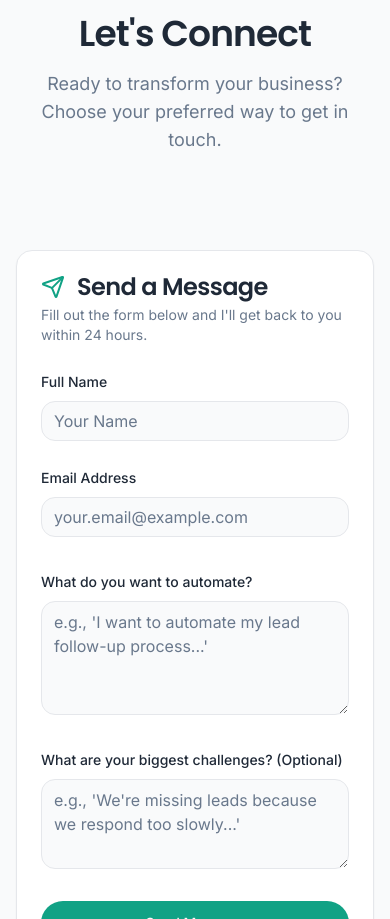
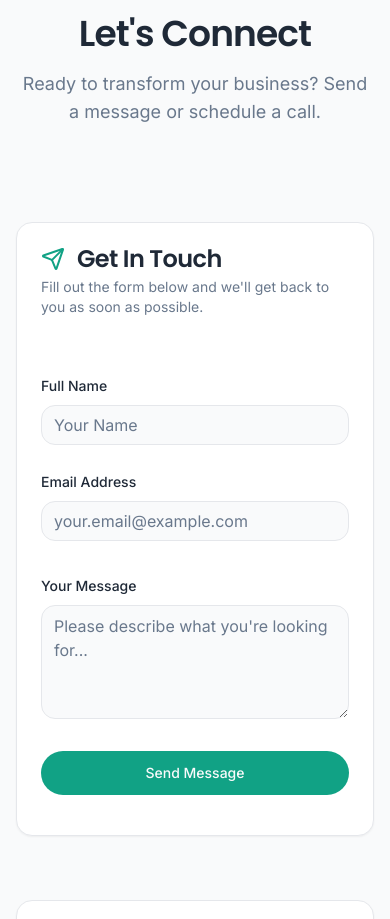
Before and after one commit to Tobiloba00/omniai-site, a Next.js app: page /contact in a window 390 px wide. Shown: the part 163-1082 px from the top of the page. Built offline with nearby package versions, Linux system fonts and the light colour scheme.

Commit message:
Update contact form to use FormSubmit

```diff
--- a/src/app/contact/page.tsx
+++ b/src/app/contact/page.tsx
@@ -1,58 +1,19 @@
-
-'use client';
-
-import { useState } from 'react';
-import { useForm } from 'react-hook-form';
-import { zodResolver } from '@hookform/resolvers/zod';
-import { Loader2, Mail, Send, CheckCircle, Lightbulb, Calendar } from 'lucide-react';
+import { Mail, Send, Calendar } from 'lucide-react';
 
 import { Button } from '@/components/ui/button';
 import { Card, CardContent, CardDescription, CardHeader, CardTitle } from '@/components/ui/card';
-import { Form, FormControl, FormField, FormItem, FormLabel, FormMessage } from '@/components/ui/form';
 import { Input } from '@/components/ui/input';
 import { Textarea } from '@/components/ui/textarea';
-import { useToast } from "@/hooks/use-toast";
-import { submitContactForm } from './actions';
-import type { Suggestion } from './actions';
-import { contactFormSchema, type ContactFormData } from './schema';
+import { Label } from '@/components/ui/label';
 
 export default function ContactPage() {
-  const [formState, setFormState] = useState<{ status: 'idle' | 'loading' | 'success' | 'error', suggestions: Suggestion[] | null }>({ status: 'idle', suggestions: null });
-  const { toast } = useToast();
-
-  const form = useForm<ContactFormData>({
-    resolver: zodResolver(contactFormSchema),
-    defaultValues: {
-      name: '',
-      email: '',
-      automationNeeds: '',
-      challenges: '',
-    },
-  });
-
-  async function onSubmit(values: ContactFormData) {
-    setFormState({ status: 'loading', suggestions: null });
-    const result = await submitContactForm(values);
-    if (result.success) {
-      setFormState({ status: 'success', suggestions: result.suggestions });
-      form.reset();
-    } else {
-      setFormState({ status: 'error', suggestions: null });
-      toast({
-        variant: "destructive",
-        title: "Submission Failed",
-        description: result.error || "Something went wrong. Please try again.",
-      });
-    }
-  }
-
   return (
     <div className="fade-in">
       <section className="py-24 md:py-32">
         <div className="container mx-auto px-4 text-center max-w-3xl">
           <h1 className="text-4xl md:text-5xl font-poppins font-semibold tracking-tight">Let's Connect</h1>
           <p className="mt-4 text-lg md:text-xl text-muted-foreground">
-            Ready to transform your business? Choose your preferred way to get in touch.
+            Ready to transform your business? Send a message or schedule a call.
           </p>
         </div>
       </section>
@@ -63,55 +24,33 @@ export default function ContactPage() {
           <div className="lg:col-span-1">
              <Card className="shadow-sm rounded-2xl">
               <CardHeader>
-                <CardTitle className="flex items-center gap-3 font-poppins"><Send className="text-primary w-6 h-6" /> Send a Message</CardTitle>
-                <CardDescription>Fill out the form below and I'll get back to you within 24 hours.</CardDescription>
+                <CardTitle className="flex items-center gap-3 font-poppins"><Send className="text-primary w-6 h-6" /> Get In Touch</CardTitle>
+                <CardDescription>Fill out the form below and we'll get back to you as soon as possible.</CardDescription>
               </CardHeader>
               <CardContent className="px-6 pt-0 pb-10">
-                {formState.status === 'success' ? (
-                  <div className="text-center py-10">
-                    <CheckCircle className="w-16 h-16 text-green-500 mx-auto mb-4" />
-                    <h3 className="text-2xl font-poppins font-semibold">Message Sent!</h3>
-                    <p className="text-muted-foreground mt-2">Thank you for reaching out. I'll be in touch shortly.</p>
-                    {formState.suggestions && (
-                      <div className="mt-8 text-left bg-secondary p-6 rounded-lg">
-                        <h4 className="text-xl font-poppins font-semibold flex items-center gap-2 mb-4"><Lightbulb className="text-amber-500" /> AI Powered Suggestions</h4>
-                        <p className="text-muted-foreground mb-4">Based on your submission, here are a few ideas:</p>
-                        <ul className="space-y-3">
-                          {formState.suggestions.map((s, i) => (
-                            <li key={i} className="bg-background p-4 rounded-md">
-                              <p className="font-semibold text-foreground font-poppins">{s.title}</p>
-                              <p className="text-sm text-muted-foreground">{s.description}</p>
-                            </li>
-                          ))}
-                        </ul>
-                      </div>
-                    )}
-                    <Button onClick={() => setFormState({ status: 'idle', suggestions: null })} className="mt-8">Send another message</Button>
+                <form action="https://formsubmit.co/omniaiteamsl@gmail.com" method="POST" className="space-y-8">
+                   <input type="hidden" name="_captcha" value="false" />
+                   <input type="hidden" name="_next" value="https://omniai.vercel.app/thank-you" />
+
+                  <div className="grid sm:grid-cols-2 gap-6">
+                    <div className="space-y-2">
+                      <Label htmlFor="name">Full Name</Label>
+                      <Input id="name" name="name" placeholder="Your Name" required />
+                    </div>
+                    <div className="space-y-2">
+                      <Label htmlFor="email">Email Address</Label>
+                      <Input id="email" name="email" type="email" placeholder="your.email@example.com" required />
+                    </div>
                   </div>
-                ) : (
-                  <Form {...form}>
-                    <form onSubmit={form.handleSubmit(onSubmit)} className="space-y-8">
-                      <div className="grid sm:grid-cols-2 gap-6">
-                        <FormField control={form.control} name="name" render={({ field }) => (
-                          <FormItem><FormLabel>Full Name</FormLabel><FormControl><Input placeholder="Your Name" {...field} /></FormControl><FormMessage /></FormItem>
-                        )} />
-                        <FormField control={form.control} name="email" render={({ field }) => (
-                          <FormItem><FormLabel>Email Address</FormLabel><FormControl><Input placeholder="your.email@example.com" {...field} /></FormControl><FormMessage /></FormItem>
-                        )} />
-                      </div>
-                      <FormField control={form.control} name="automationNeeds" render={({ field }) => (
-                        <FormItem><FormLabel>What do you want to automate?</FormLabel><FormControl><Textarea placeholder="e.g., 'I want to automate my lead follow-up process...'" rows={4} {...field} /></FormControl><FormMessage /></FormItem>
-                      )} />
-                      <FormField control={form.control} name="challenges" render={({ field }) => (
-                        <FormItem><FormLabel>What are your biggest challenges? (Optional)</FormLabel><FormControl><Textarea placeholder="e.g., 'We're missing leads because we respond too slowly...'" rows={3} {...field} /></FormControl><FormMessage /></FormItem>
-                      )} />
-                      <Button type="submit" disabled={formState.status === 'loading'} className="w-full" size="lg">
-                        {formState.status === 'loading' && <Loader2 className="mr-2 h-4 w-4 animate-spin" />}
-                        Send Message
-                      </Button>
-                    </form>
-                  </Form>
-                )}
+                  <div className="space-y-2">
+                    <Label htmlFor="message">Your Message</Label>
+                    <Textarea id="message" name="message" placeholder="Please describe what you're looking for..." rows={4} required />
+                  </div>
+
+                  <Button type="submit" className="w-full" size="lg">
+                    Send Message
+                  </Button>
+                </form>
               </CardContent>
             </Card>
           </div>
@@ -125,7 +64,7 @@ export default function ContactPage() {
               <CardContent>
                 <p className="text-muted-foreground mb-4">The fastest way to get personalized advice. Schedule a free 30 minute call.</p>
                 <div className="w-full bg-muted rounded-lg overflow-hidden min-h-[640px]">
-                   <iframe src="https://calendly.com/olujimitobilobaa" className="w-full h-full border-0 min-h-[640px]" title="Calendly Booking"></iframe>
+                   <iframe src="https://calendly.com/omniaiteams" className="w-full h-full border-0 min-h-[640px]" title="Calendly Booking"></iframe>
                 </div>
               </CardContent>
             </Card>
@@ -135,7 +74,7 @@ export default function ContactPage() {
               </CardHeader>
               <CardContent>
                 <p className="text-muted-foreground">For quick questions, feel free to send an email.</p>
-                <a href="mailto:Olujimitobilobaa@gmail.com" className="font-semibold text-primary break-all hover:underline">Olujimitobilobaa@gmail.com</a>
+                <a href="mailto:omniaiteams@gmail.com" className="font-semibold text-primary break-all hover:underline">omniaiteams@gmail.com</a>
               </CardContent>
             </Card>
           </div>
```
